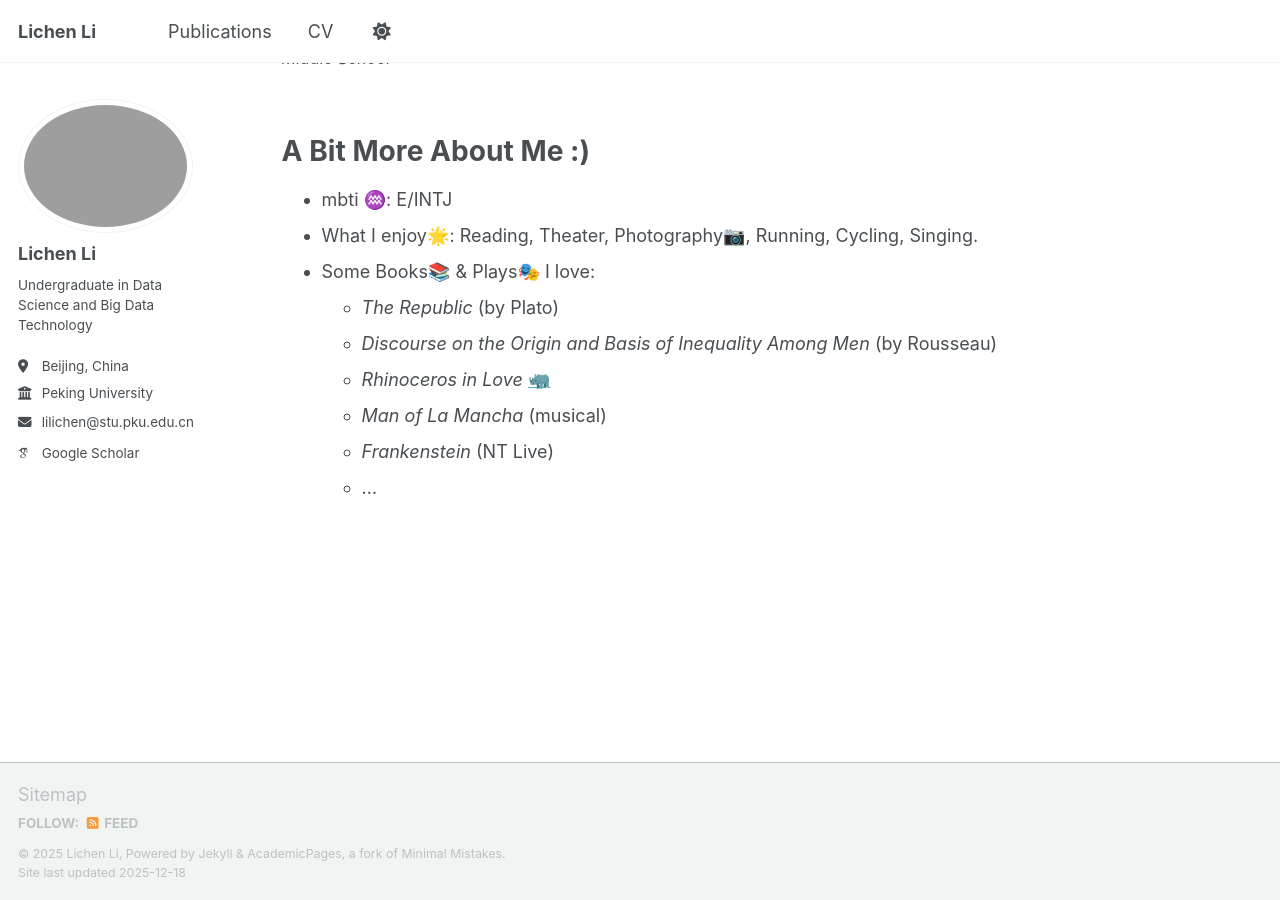
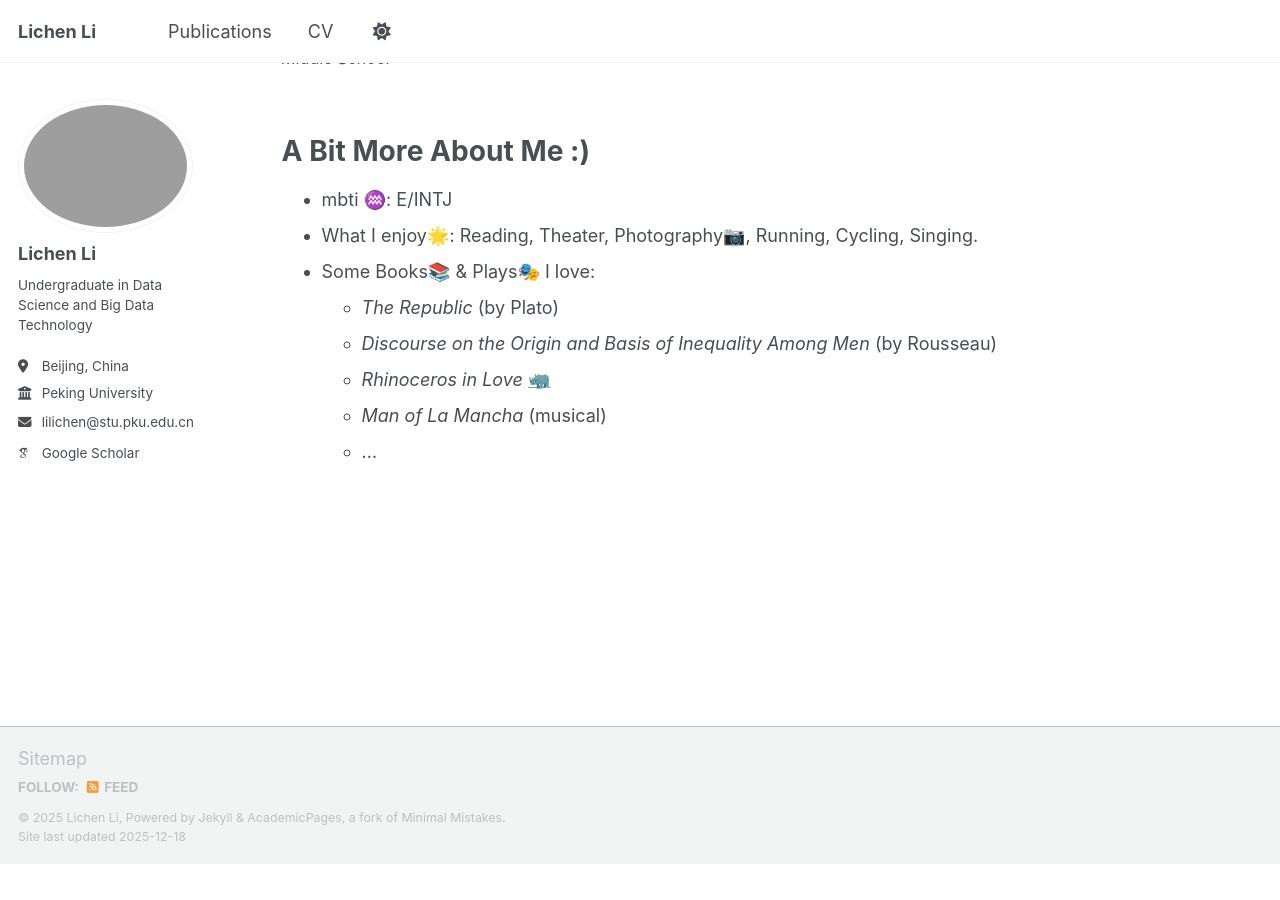
Before and after one commit to LichenLillc/LichenLillc.github.io, a Jekyll site: the page built from _pages/about.md, in a window 1280 px wide and 900 px high, scrolled down 1269 px. Built offline with Jekyll 4.4.1, drawn with Linux system fonts in a browser that asks for light colours; some web fonts are replaced; a script that is not in the unit is left out; after the commit the page ends 2133 px from its top, so only the background shows below that.

Commit message:
Remove 'Frankenstein' from the reading list

```diff
--- a/_pages/about.md
+++ b/_pages/about.md
@@ -62,5 +62,4 @@ A Bit More About Me :)
   * *Discourse on the Origin and Basis of Inequality Among Men* (by Rousseau)
   * *Rhinoceros in Love* [🦏](https://www.bilibili.com/video/BV1Ku411f7Vy/)
   * *Man of La Mancha* (musical)
-  * *Frankenstein* (NT Live)
   * ...
```
